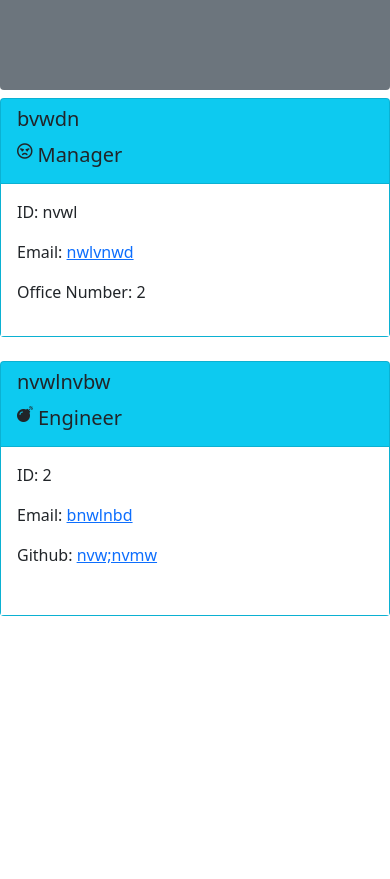
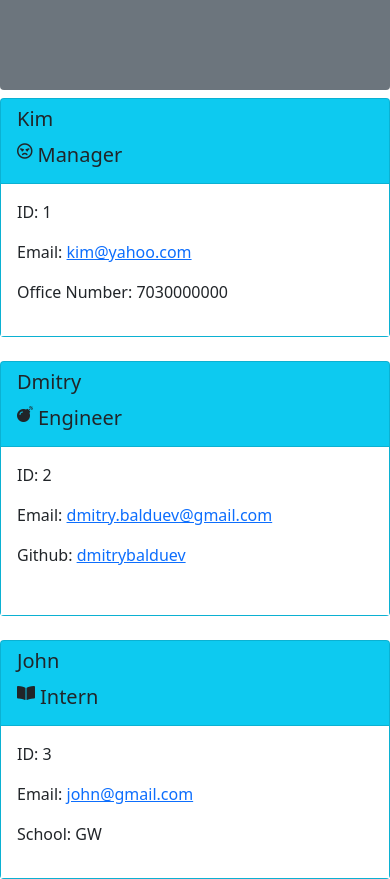
Before and after one commit to dmitrybalduev/team-profile-generator, a website: page src/index.html in a window 390 px wide. Shown: the part 121-1000 px from the top of the page. Before the commit the page ends 844 px from the top, so only its background shows below. Drawn offline with nearby package versions, Linux system fonts and the light colour scheme.

```diff
--- a/src/index.html
+++ b/src/index.html
@@ -24,31 +24,46 @@
     <div class="card-header bg-transparent">
 
 
-    <h5 class="card-title">bvwdn</h5>
+    <h5 class="card-title">Kim</h5>
         <div style="display: inline-flex;">
         <i class="far fa-angry"></i>
         <h5 class="card-title" style="margin-left: 5px;">Manager</h5>
         </div>
         </div>
         <div class="card-body" style="background-color: white;">
-        <p class="card-text">ID: nvwl</p>
-        <p>Email: <a href = "mailto: nwlvnwd" class="card-text">nwlvnwd</a></p>
-        <p class="card-text">Office Number: 2</p></div>
+        <p class="card-text">ID: 1</p>
+        <p>Email: <a href = "mailto: kim@yahoo.com" class="card-text">kim@yahoo.com</a></p>
+        <p class="card-text">Office Number: 7030000000</p></div>
     </div>
     </div><div class="col">
     <div class="card h-100 bg-info mb-3">
     <div class="card-header bg-transparent">
 
 
-    <h5 class="card-title">nvwlnvbw</h5>
+    <h5 class="card-title">Dmitry</h5>
         <div style="display: inline-flex;">
         <i class="fas fa-bomb"></i><h5 class="card-title" style="margin-left: 5px";>Engineer</h5>
         </div>
         </div>
         <div class="card-body" style="background-color: white;">
         <p class="card-text">ID: 2</p>
-        <p>Email: <a href = "mailto: bnwlnbd" class="card-text">bnwlnbd</a></p>
-        <p>Github: <a href="github.com/nvw;nvmw" class="card-text">nvw;nvmw</a></p></div>
+        <p>Email: <a href = "mailto: dmitry.balduev@gmail.com" class="card-text">dmitry.balduev@gmail.com</a></p>
+        <p>Github: <a href="https://github.com/dmitrybalduev" class="card-text">dmitrybalduev</a></p></div>
+    </div>
+    </div><div class="col">
+    <div class="card h-100 bg-info mb-3">
+    <div class="card-header bg-transparent">
+
+
+    <h5 class="card-title">John</h5>
+        <div style="display: inline-flex;">
+        <i class="fas fa-book-open"></i><h5 class="card-title" style="margin-left: 5px";>Intern</h5>
+        </div>
+        </div>
+        <div class="card-body" style="background-color: white;">
+        <p class="card-text">ID: 3</p>
+        <p>Email: <a href = "mailto: john@gmail.com" class="card-text">john@gmail.com</a></p>
+        <p class="card-text">School: GW</p></div>
     </div>
     </div> </div>   </body>
     </html>
```
Also changed, not shown: index.js (+8 -2 lines).
